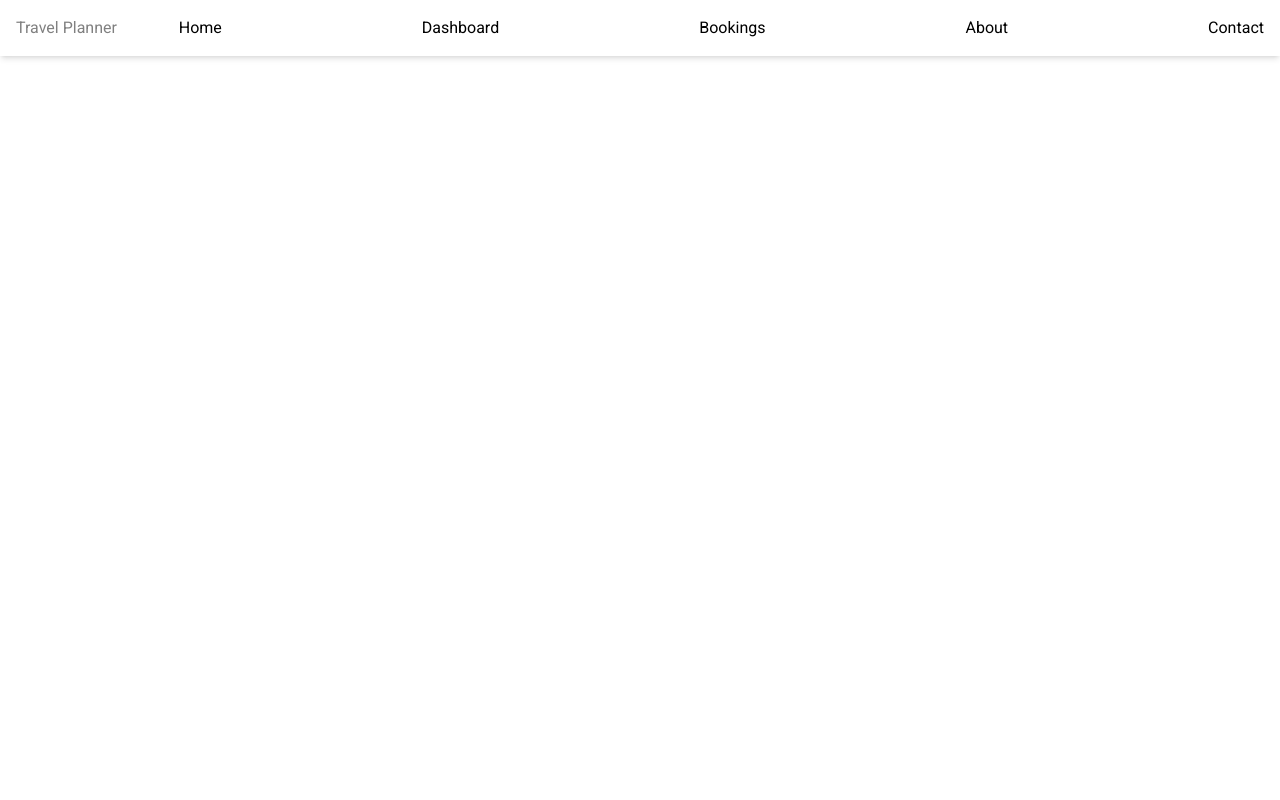
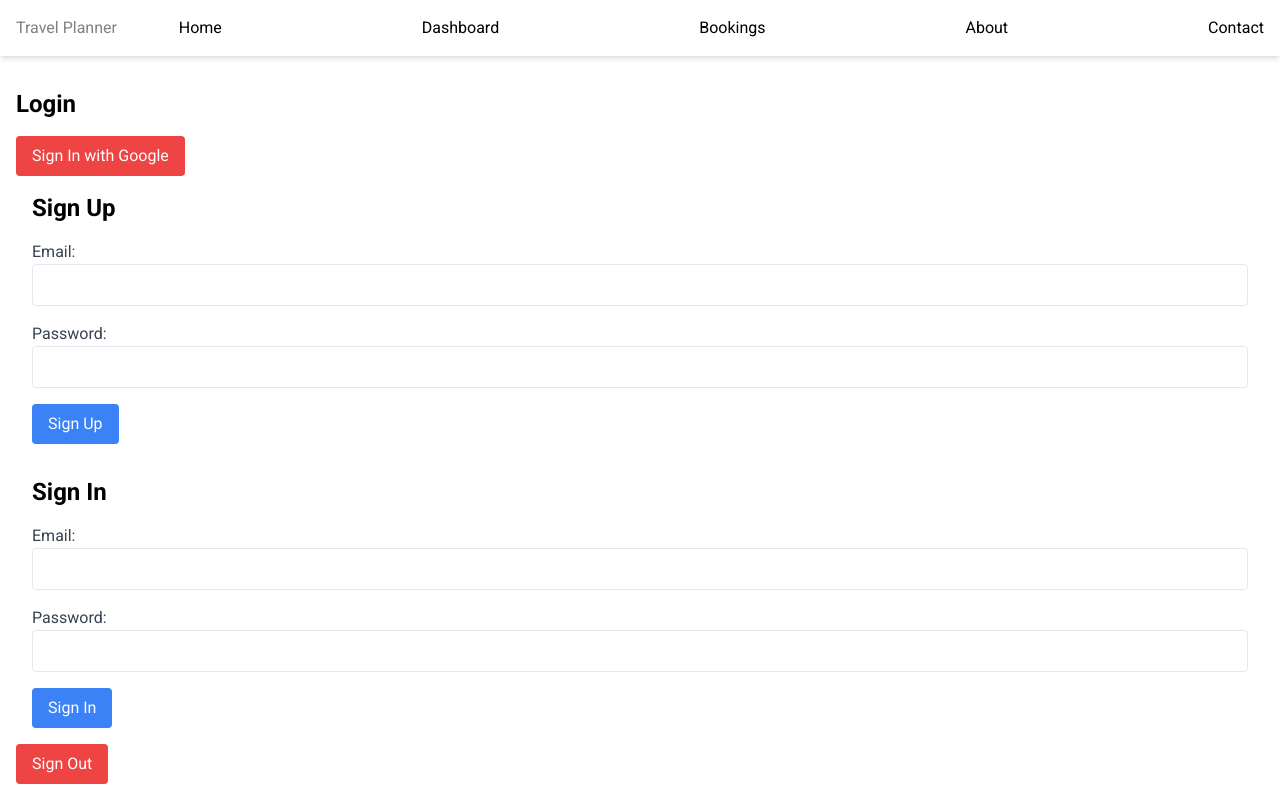
Before and after one commit to adamnhan/travelPlannerFrThisTime, a React (Create React App) app: page /login in a window 1280 px wide. Built offline with nearby package versions, Linux system fonts and the light colour scheme.

Commit message:
added user account creation

```diff
--- a/package.json
+++ b/package.json
@@ -18,6 +18,7 @@
     "date-fns": "^3.6.0",
     "dotenv": "^16.4.5",
     "express": "^4.19.2",
+    "firebase": "^10.12.4",
     "framer-motion": "^11.2.14",
     "https-browserify": "^1.0.0",
     "moment": "^2.30.1",
--- a/src/App.js
+++ b/src/App.js
@@ -5,6 +5,7 @@ import TripDashboard from './pages/TripDashboard';
 import Header from './components/Header';
 import CalendarPage from './pages/CalendarPage';
 import BookingsPage from './pages/BookingsPage';
+import LoginPage from './pages/LoginPage';
 
 function App() {
   return (
@@ -15,6 +16,7 @@ function App() {
         <Route path="/dashboard" element={<TripDashboard />} />
         <Route path="/calendar" element={<CalendarPage />} />
         <Route path="/bookings" element={<BookingsPage />} />
+        <Route path="/login" element={<LoginPage />} />
       </Routes>
     </Router>
   );
--- /dev/null
+++ b/src/components/GoogleSignIn.js
@@ -0,0 +1,23 @@
+// src/components/GoogleSignIn.js
+import React from 'react';
+import { signInWithPopup } from 'firebase/auth'; // Import signInWithPopup
+import { auth, googleProvider } from './firebase'; // Import auth and googleProvider
+
+const GoogleSignIn = () => {
+  const handleGoogleSignIn = async () => {
+    try {
+      await signInWithPopup(auth, googleProvider);
+      alert('Signed in with Google successfully!');
+    } catch (error) {
+      console.error('Error signing in with Google:', error);
+    }
+  };
+
+  return (
+    <button onClick={handleGoogleSignIn} className="bg-red-500 text-white px-4 py-2 rounded">
+      Sign In with Google
+    </button>
+  );
+};
+
+export default GoogleSignIn;
--- /dev/null
+++ b/src/components/ProtectedRoute.js
@@ -0,0 +1,36 @@
+// src/ProtectedRoute.js
+import React from 'react';
+import { Route, Redirect } from 'react-router-dom';
+import { auth } from './firebase';
+
+const ProtectedRoute = ({ component: Component, ...rest }) => {
+  const [isAuthenticated, setIsAuthenticated] = React.useState(false);
+  const [isLoading, setIsLoading] = React.useState(true);
+
+  React.useEffect(() => {
+    const unsubscribe = auth.onAuthStateChanged(user => {
+      setIsAuthenticated(!!user);
+      setIsLoading(false);
+    });
+    return () => unsubscribe();
+  }, []);
+
+  if (isLoading) {
+    return <div>Loading...</div>; // You can add a spinner or loader here
+  }
+
+  return (
+    <Route
+      {...rest}
+      render={props =>
+        isAuthenticated ? (
+          <Component {...props} />
+        ) : (
+          <Redirect to="/login" />
+        )
+      }
+    />
+  );
+};
+
+export default ProtectedRoute;
--- /dev/null
+++ b/src/components/SignIn.js
@@ -0,0 +1,53 @@
+// src/SignIn.js
+import React, { useState } from 'react';
+import { auth } from './firebase';
+
+const SignIn = () => {
+  const [email, setEmail] = useState('');
+  const [password, setPassword] = useState('');
+  const [error, setError] = useState('');
+
+  const handleSignIn = async (event) => {
+    event.preventDefault();
+    try {
+      await auth.signInWithEmailAndPassword(email, password);
+      alert('Signed in successfully!');
+    } catch (error) {
+      setError(error.message);
+    }
+  };
+
+  return (
+    <div className="p-4">
+      <h1 className="text-2xl font-bold mb-4">Sign In</h1>
+      {error && <p className="text-red-500">{error}</p>}
+      <form onSubmit={handleSignIn} className="space-y-4">
+        <div>
+          <label htmlFor="email" className="block text-gray-700">Email:</label>
+          <input
+            type="email"
+            id="email"
+            value={email}
+            onChange={(e) => setEmail(e.target.value)}
+            className="w-full p-2 border rounded"
+            required
+          />
+        </div>
+        <div>
+          <label htmlFor="password" className="block text-gray-700">Password:</label>
+          <input
+            type="password"
+            id="password"
+            value={password}
+            onChange={(e) => setPassword(e.target.value)}
+            className="w-full p-2 border rounded"
+            required
+          />
+        </div>
+        <button type="submit" className="bg-blue-500 text-white px-4 py-2 rounded">Sign In</button>
+      </form>
+    </div>
+  );
+};
+
+export default SignIn;
--- /dev/null
+++ b/src/components/SignOut.js
@@ -0,0 +1,21 @@
+// src/SignOut.js
+import React from 'react';
+import { auth } from './firebase';
+
+const SignOut = () => {
+  const handleSignOut = () => {
+    auth.signOut().then(() => {
+      alert('Signed out successfully!');
+    }).catch((error) => {
+      console.error('Error signing out:', error);
+    });
+  };
+
+  return (
+    <button onClick={handleSignOut} className="bg-red-500 text-white px-4 py-2 rounded">
+      Sign Out
+    </button>
+  );
+};
+
+export default SignOut;
--- /dev/null
+++ b/src/components/SignUp.js
@@ -0,0 +1,54 @@
+// src/SignUp.js
+import React, { useState } from 'react';
+import { auth } from './firebase';
+import { createUserWithEmailAndPassword } from 'firebase/auth';
+
+const SignUp = () => {
+  const [email, setEmail] = useState('');
+  const [password, setPassword] = useState('');
+  const [error, setError] = useState('');
+
+  const handleSignUp = async (event) => {
+    event.preventDefault();
+    try {
+      await createUserWithEmailAndPassword(auth, email, password);
+      alert('Account created successfully!');
+    } catch (error) {
+      setError(error.message);
+    }
+  };
+
+  return (
+    <div className="p-4">
+      <h1 className="text-2xl font-bold mb-4">Sign Up</h1>
+      {error && <p className="text-red-500">{error}</p>}
+      <form onSubmit={handleSignUp} className="space-y-4">
+        <div>
+          <label htmlFor="email" className="block text-gray-700">Email:</label>
+          <input
+            type="email"
+            id="email"
+            value={email}
+            onChange={(e) => setEmail(e.target.value)}
+            className="w-full p-2 border rounded"
+            required
+          />
+        </div>
+        <div>
+          <label htmlFor="password" className="block text-gray-700">Password:</label>
+          <input
+            type="password"
+            id="password"
+            value={password}
+            onChange={(e) => setPassword(e.target.value)}
+            className="w-full p-2 border rounded"
+            required
+          />
+        </div>
+        <button type="submit" className="bg-blue-500 text-white px-4 py-2 rounded">Sign Up</button>
+      </form>
+    </div>
+  );
+};
+
+export default SignUp;
--- /dev/null
+++ b/src/components/firebase.js
@@ -0,0 +1,24 @@
+// Import the functions you need from the SDKs you need
+import { initializeApp } from "firebase/app";
+import { getAnalytics } from "firebase/analytics";
+import { getAuth, GoogleAuthProvider } from "firebase/auth";
+// Your web app's Firebase configuration
+// For Firebase JS SDK v7.20.0 and later, measurementId is optional
+const firebaseConfig = {
+  apiKey: "AIzaSyDEzkLyvueSErKAG4uCAQgOE2opK93qT_M",
+  authDomain: "travel-planner-82f03.firebaseapp.com",
+  projectId: "travel-planner-82f03",
+  storageBucket: "travel-planner-82f03.appspot.com",
+  messagingSenderId: "438509567643",
+  appId: "1:438509567643:web:5a3e298f60bc808805503e",
+  measurementId: "G-3466BVJ9L4"
+};
+
+// Initialize Firebase
+const app = initializeApp(firebaseConfig);
+const analytics = getAnalytics(app);
+const auth = getAuth(app);
+const googleProvider = new GoogleAuthProvider();
+
+export { auth, googleProvider };
+export default app;
--- a/src/pages/Home.js
+++ b/src/pages/Home.js
@@ -21,7 +21,7 @@ const Home = () => {
             <Box className='absolute bottom-0 right-0 p-4'>
                 <h1 className='text-9xl font-bold text-white pr-10 pb-10'>Just Got <span className='bg-gradient-to-r from-white to-blue-500 bg-clip-text text-transparent'>Easier.</span></h1>
             </Box>
-          <Link to="/calendar">
+          <Link to="/login">
             <Button
               className='absolute left-1/2 transform -translate-x-1/2 bg-gradient-to-r from-gray-600 to-blue-500 text-white rounded-full px-10 py-4 text-xl'
               style={{ top: '50%', zIndex: 11 }}
--- /dev/null
+++ b/src/pages/LoginPage.js
@@ -0,0 +1,19 @@
+import React from 'react';
+import SignUp from '../components/SignUp';
+import SignOut from '../components/SignOut';
+import SignIn from '../components/SignIn';
+import GoogleSignIn from '../components/GoogleSignIn';
+
+const LoginPage = () => {
+    return (
+        <div className="p-4">
+            <h1 className="text-2xl font-bold mb-4">Login</h1>
+            <GoogleSignIn /> {/* Add GoogleSignIn button */}
+            <SignUp />
+            <SignIn />
+            <SignOut />
+        </div>
+  );
+};
+
+export default LoginPage;
```
Also changed, not shown: 2 other files (tests, documents, lock files or other folders).
